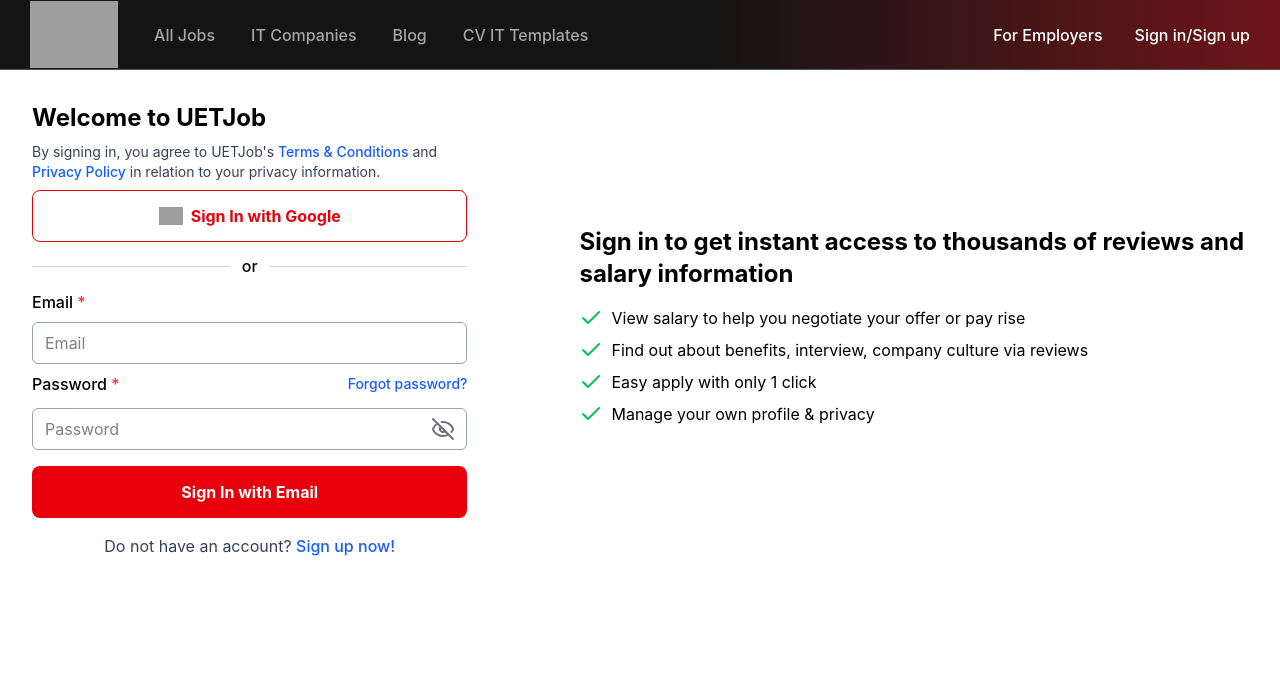
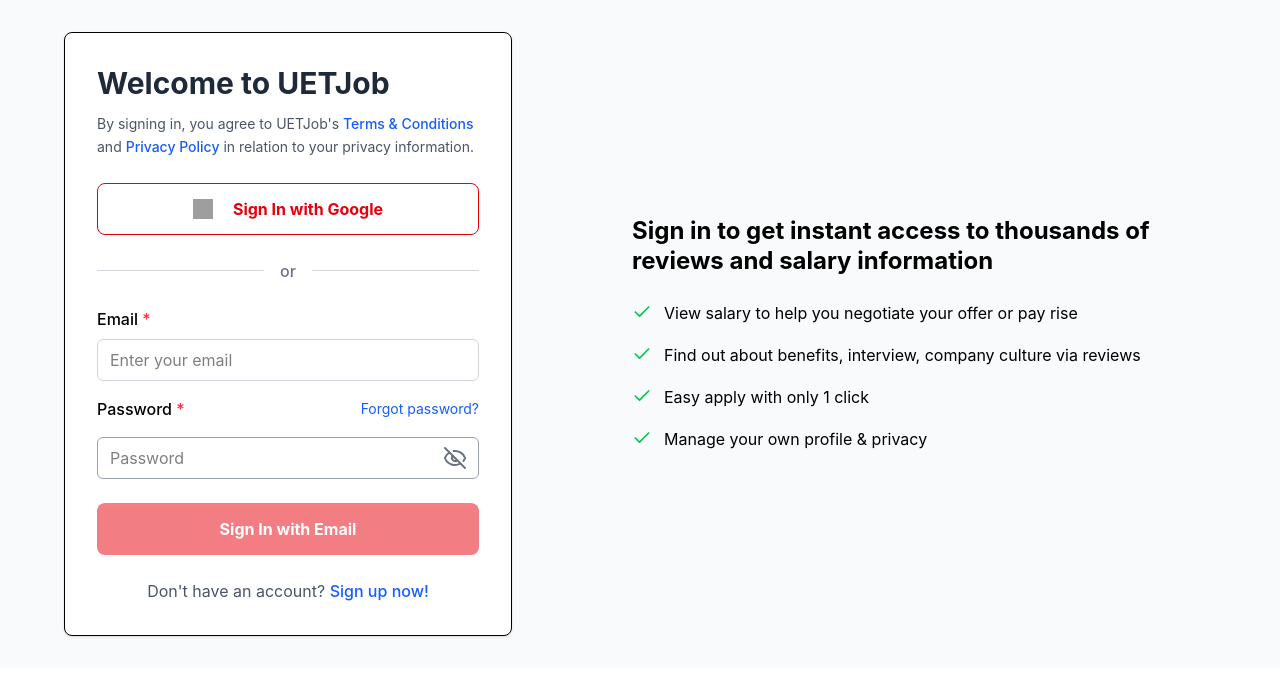
Before and after one commit to mquang279/uetjob-fe, a React (Vite) app: page /login in a window 1280 px wide. Shown: the top 676 px of the page. Built offline with nearby package versions, Linux system fonts and the light colour scheme; grey boxes are pictures that could not be loaded.

Commit message:
feat: refactor layout and login components, add search form and input components

```diff
--- a/src/App.jsx
+++ b/src/App.jsx
@@ -3,7 +3,7 @@
 import { BrowserRouter, Route, BrowserRouter as Router, Routes } from "react-router"
 import HomePage from "./pages/home/Home"
 import { publicRoutes } from "./routes"
-import DefaultLayout from "./components/layout/default-layout"
+import DefaultLayout from "./components/layout/default.layout"
 import { Fragment } from "react"
 
 function App() {
--- /dev/null
+++ b/src/components/login/divider.jsx
@@ -0,0 +1,10 @@
+
+const Divider = ({ text }) => (
+    <div className="flex items-center my-6">
+        <hr className="flex-grow border-gray-300" />
+        <span className="mx-4 text-gray-500 font-medium">{text}</span>
+        <hr className="flex-grow border-gray-300" />
+    </div>
+)
+
+export default Divider
--- /dev/null
+++ b/src/components/login/form.input.jsx
@@ -0,0 +1,26 @@
+
+const FormInput = ({
+    label,
+    type = "text",
+    value,
+    onChange,
+    placeholder,
+    required = false,
+    className = ""
+}) => (
+    <div className={`mb-4 ${className}`}>
+        <label className="block font-medium text-black mb-2">
+            {label} {required && <span className="text-red-500">*</span>}
+        </label>
+        <input
+            type={type}
+            value={value}
+            onChange={onChange}
+            placeholder={placeholder}
+            required={required}
+            className="w-full px-3 py-2 border border-gray-300 rounded-md focus:outline-none focus:ring-2 focus:ring-blue-500 focus:border-transparent transition-colors"
+        />
+    </div>
+)
+
+export default FormInput
--- /dev/null
+++ b/src/components/login/password.input.jsx
@@ -0,0 +1,37 @@
+import { NavLink } from "react-router"
+import { Eye, EyeOff } from 'lucide-react'
+
+const PasswordInput = ({ value, onChange, showPassword, toggleShowPassword }) => (
+    <div className="mb-4">
+        <div className="flex justify-between items-center mb-2">
+            <label className="font-medium text-black">
+                Password <span className="text-red-500">*</span>
+            </label>
+            <NavLink
+                to="/forgot-password"
+                className="text-blue-600 text-sm hover:underline"
+                tabIndex={-1}
+            >
+                Forgot password?
+            </NavLink>
+        </div>
+        <div className="relative">
+            <input
+                type={showPassword ? "text" : "password"}
+                value={value}
+                onChange={onChange}
+                placeholder="Password"
+                className="px-3 py-2 w-full border border-gray-400 rounded-md my-2"
+            />
+            <button
+                type="button"
+                className="absolute right-3 top-1/2 -translate-y-1/2 text-gray-500 hover:text-gray-700 cursor-pointer"
+                onClick={toggleShowPassword}
+            >
+                {showPassword ? <Eye /> : <EyeOff />}
+            </button>
+        </div>
+    </div>
+)
+
+export default PasswordInput
--- a/src/pages/home/Home.jsx
+++ b/src/pages/home/Home.jsx
@@ -1,4 +1,4 @@
-import SearchForm from "../../components/home/search-form"
+import SearchForm from "../../components/home/search.form"
 
 const HomePage = () => {
     return (
--- a/src/pages/login/LoginPage.jsx
+++ b/src/pages/login/LoginPage.jsx
@@ -1,127 +1,156 @@
 import { useState } from "react"
+import { NavLink } from "react-router"
 import Button from "../../components/ui/button"
-import Header from "../../components/layout/header"
-import { Check } from 'lucide-react';
-import { EyeOff } from 'lucide-react';
-import { Eye } from 'lucide-react';
+import { Check, Eye, EyeOff } from 'lucide-react'
+import Divider from "../../components/login/divider"
+import PasswordInput from "../../components/login/password.input"
+import FormInput from "../../components/login/form.input"
 
+const GOOGLE_LOGO_URL = "https://upload.wikimedia.org/wikipedia/commons/thumb/c/c1/Google_%22G%22_logo.svg/800px-Google_%22G%22_logo.svg.png"
+
+const BENEFITS = [
+    "View salary to help you negotiate your offer or pay rise",
+    "Find out about benefits, interview, company culture via reviews",
+    "Easy apply with only 1 click",
+    "Manage your own profile & privacy"
+]
+
+const BenefitsList = () => (
+    <div className="bg-gray-50 p-6 rounded-lg">
+        <h2 className="font-bold text-xl lg:text-2xl text-black mb-6 leading-tight">
+            Sign in to get instant access to thousands of reviews and salary information
+        </h2>
+        <ul className="space-y-4">
+            {BENEFITS.map((benefit, index) => (
+                <li key={index} className="flex items-start gap-3">
+                    <Check className="text-green-500 flex-shrink-0 mt-0.5" size={20} />
+                    <span className="text-black leading-relaxed">{benefit}</span>
+                </li>
+            ))}
+        </ul>
+    </div>
+)
+
+
+// Main LoginPage Component
 const LoginPage = () => {
-    const [email, setEmail] = useState('')
-    const [password, setPassword] = useState('')
+    const [formData, setFormData] = useState({
+        email: '',
+        password: ''
+    })
     const [showPassword, setShowPassword] = useState(false)
+    const [isLoading, setIsLoading] = useState(false)
 
-    const handleSubmit = () => {
+    const handleInputChange = (field) => (e) => {
+        setFormData(prev => ({
+            ...prev,
+            [field]: e.target.value
+        }))
+    }
 
+    const handleSubmit = async (e) => {
+        e.preventDefault()
+        setIsLoading(true)
+
+        try {
+            // TODO: Implement authentication logic
+            console.log('Login attempt:', formData)
+        } catch (error) {
+            console.error('Login error:', error)
+        } finally {
+            setIsLoading(false)
+        }
+    }
+
+    const handleGoogleSignIn = () => {
+        console.log('Google sign in clicked')
     }
 
     return (
-        <>
-            <Header />
-            <div className="login-page flex px-8 pt-8 gap-28 items-center">
-                <div className="login-form basis-xl">
-                    <h1 className="text-2xl font-bold">Welcome to UETJob</h1>
-                    <p className="my-2 text-sm text-gray-700">
-                        By signing in, you agree to UETJob's {' '}
-                        <a href="#" className="text-blue-600 font-medium">
+        <div className="bg-gray-50">
+            <main className="container mx-auto px-4 py-6 lg:py-8">
+                <div className="flex flex-col items-center lg:flex-row gap-8 lg:gap-16 xl:gap-24 max-w-6xl mx-auto">
+                    {/* Login Form Section */}
+                    <div className="flex-1 max-w-md mx-auto lg:mx-0">
+                        <div className="bg-white p-6 lg:p-8 rounded-lg shadow-sm border">
+                            <header className="mb-6">
+                                <h1 className="text-2xl lg:text-3xl font-bold text-gray-800 mb-3">
+                                    Welcome to UETJob
+                                </h1>
+                                <p className="text-sm text-gray-600 leading-relaxed">
+                                    By signing in, you agree to UETJob's{' '}
+                                    <NavLink to="/terms" className="text-blue-600 font-medium hover:underline">
                                         Terms & Conditions
-                        </a> {' '}
-                        and {' '}
-                        <a href="#" className="text-blue-600 font-medium">
+                                    </NavLink>{' '}
+                                    and{' '}
+                                    <NavLink to="/privacy" className="text-blue-600 font-medium hover:underline">
                                         Privacy Policy
-                        </a> {' '}
+                                    </NavLink>{' '}
                                     in relation to your privacy information.
                                 </p>
-                    <Button className="w-full" variant="secondary">
-                        <img className="w-6 h-auto" src="https://upload.wikimedia.org/wikipedia/commons/thumb/c/c1/Google_%22G%22_logo.svg/800px-Google_%22G%22_logo.svg.png" alt="google_icon" />
+                            </header>
+
+                            {/* Google Sign In */}
+                            <Button
+                                className="w-full mb-4"
+                                variant="secondary"
+                                onClick={handleGoogleSignIn}
+                                disabled={isLoading}
+                            >
+                                <img
+                                    className="w-5 h-5 mr-3"
+                                    src={GOOGLE_LOGO_URL}
+                                    alt="Google"
+                                />
                                 Sign In with Google
                             </Button>
 
-                    <div className="flex items-center text-black py-[12px]">
-                        <hr className="flex-grow border-t border-gray-300" />
-                        <span className="mx-3 font-medium">or</span>
-                        <hr className="flex-grow border-t border-gray-300" />
+                            <Divider text="or" />
+
+                            {/* Email/Password Form */}
+                            <form onSubmit={handleSubmit} className="space-y-4">
+                                <FormInput
+                                    label="Email"
+                                    type="email"
+                                    value={formData.email}
+                                    onChange={handleInputChange('email')}
+                                    placeholder="Enter your email"
+                                    required
+                                />
+
+                                <PasswordInput
+                                    value={formData.password}
+                                    onChange={handleInputChange('password')}
+                                    showPassword={showPassword}
+                                    toggleShowPassword={() => setShowPassword(!showPassword)}
+                                />
+
+                                <Button
+                                    type="submit"
+                                    variant="primary"
+                                    className="w-full"
+                                    disabled={isLoading || !formData.email || !formData.password}
+                                >
+                                    {isLoading ? 'Signing In...' : 'Sign In with Email'}
+                                </Button>
+                            </form>
+
+                            {/* Sign Up Link */}
+                            <p className="text-center text-gray-600 mt-6">
+                                Don't have an account?{' '}
+                                <NavLink to="/register" className="text-blue-600 font-medium hover:underline">
+                                    Sign up now!
+                                </NavLink>
+                            </p>
+                        </div>
                     </div>
 
-                    <form onSubmit={handleSubmit}>
-                        {/* Email field */}
-                        <label className="block font-medium">
-                            Email <span className="text-red-500">*</span>
-                        </label>
-                        <input
-                            type="text"
-                            value={email}
-                            onChange={(e) => setEmail(e.target.value)}
-                            placeholder="Email"
-                            className="px-3 py-2 w-full border border-gray-400 rounded-md my-2"
-                        />
-
-                        {/* Password field */}
-                        <div className="flex mb-1 font-medium justify-between items-center">
-                            <label className="">
-                                Password <span className="text-red-500">*</span>
-                            </label>
-                            <a href="#" className="text-blue-600 text-sm" tabIndex={-1}>
-                                Forgot password?
-                            </a>
-                        </div>
-                        <div className="relative">
-                            <input
-                                type={showPassword ? "text" : "password"}
-                                value={password}
-                                onChange={(e) => setPassword(e.target.value)}
-                                placeholder="Password"
-                                className="px-3 py-2 w-full border border-gray-400 rounded-md my-2"
-                            />
-                            <button
-                                className="absolute right-3 top-1/2 -translate-y-1/2 text-gray-500 hover:text-gray-700 cursor-pointer"
-                                onClick={(e) => {
-                                    e.preventDefault()
-                                    setShowPassword(!showPassword)
-                                }}
-                            >
-                                {showPassword ? <Eye /> : < EyeOff />}
-                            </button>
-                        </div>
-
-                        {/* Submit Button */}
-                        <Button variant="primary" className="w-full my-2">
-                            Sign In with Email
-                        </Button>
-
-                        {/* Footer */}
-                        <p className="text-center text-gray-700 mt-4">
-                            Do not have an account?{" "}
-                            <a href="#" className="text-blue-600 font-medium">
-                                Sign up now!
-                            </a>
-                        </p>
-                    </form>
-                </div>
-
-                <div className="information">
-                    <h1 className="font-bold text-2xl">Sign in to get instant access to thousands of reviews and salary information</h1>
-                    <ul className="mt-4">
-                        <li className="mb-2 flex items-center gap-2">
-                            <Check className="text-green-500 flex-shrink-0" />
-                            <span>View salary to help you negotiate your offer or pay rise</span>
-                        </li>
-                        <li className="mb-2 flex items-center gap-2">
-                            <Check className="text-green-500 flex-shrink-0" />
-                            <span>Find out about benefits, interview, company culture via reviews</span>
-                        </li>
-                        <li className="mb-2 flex items-center gap-2">
-                            <Check className="text-green-500 flex-shrink-0" />
-                            <span>Easy apply with only 1 click</span>
-                        </li>
-                        <li className="mb-2 flex items-center gap-2">
-                            <Check className="text-green-500 flex-shrink-0" />
-                            <span>Manage your own profile & privacy</span>
-                        </li>
-                    </ul>
+                    <div className="flex-1">
+                        <BenefitsList />
                     </div>
                 </div>
-        </>
-
+            </main>
+        </div>
     )
 }
 
--- a/src/routes/index.jsx
+++ b/src/routes/index.jsx
@@ -1,4 +1,4 @@
-import DefaultLayout from "../components/layout/default-layout";
+import DefaultLayout from "../components/layout/default.layout";
 import HomePage from "../pages/home/Home";
 import LoginPage from "../pages/login/LoginPage";
 
```
Also changed, not shown: src/components/auth/ProtectedRoute.jsx (deleted), src/components/home/search.form.jsx (renamed from src/components/home/search-form.jsx), src/components/layout/default.layout.jsx (renamed from src/components/layout/default-layout.jsx), src/components/ui/LoadingSpinner.jsx (deleted), src/utils/errorHandler.jsx (deleted). Lines whose indentation alone changed are shown as unchanged.
